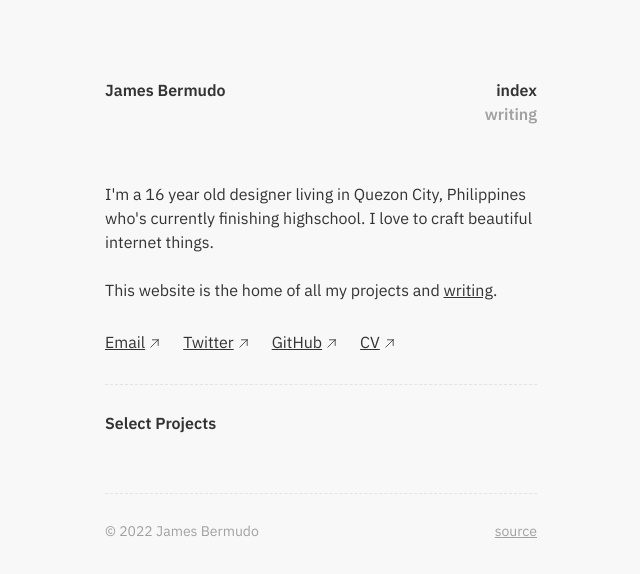
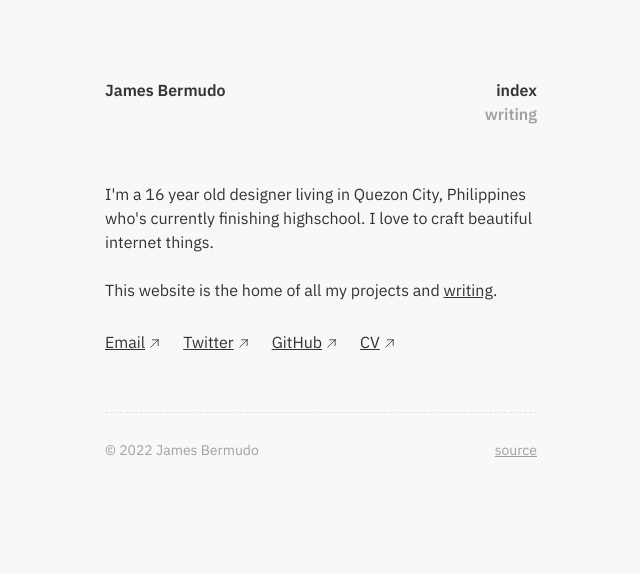
Before and after one commit to jcebermudo/jamesbermudo.com, a Next.js app: page / in a window 1280 px wide. Shown: the top 574 px of the page, without its empty margins (319-959 px from the left). Built offline with nearby package versions, Linux system fonts and the light colour scheme.

Commit message:
layout changes

```diff
--- a/components/PostLink.jsx
+++ b/components/PostLink.jsx
@@ -3,10 +3,10 @@ import Link from "next/link";
 function PostLink({ title, date, description, slug }) {
   return (
     <div>
-      <hr className="border-[#b4b4b4] border-dashed opacity-30 mt-7" />
+      <hr className="border-[#b4b4b4] border-dashed opacity-30" />
       <Link href="writing/[slug]" as={`writing/${slug}`}>
         <a>
-          <div className="group sm:grid sm:grid-cols-3 mt-7">
+          <div className="group sm:grid sm:grid-cols-3 py-7">
             <div className="mb-4 sm:mb-0">
               <h2 className="text-[#A1A1A1] text-left">{date}</h2>
             </div>
--- a/pages/index.jsx
+++ b/pages/index.jsx
@@ -36,8 +36,6 @@ export default function Home() {
           </li>
         </ul>
       </div>
-      <hr className="mt-7 border-[#b4b4b4] border-dashed opacity-30" />
-      <h2 className="text-[#333333] font-semibold mt-7">Select Projects</h2>
     </Layout>
   );
 }
```
